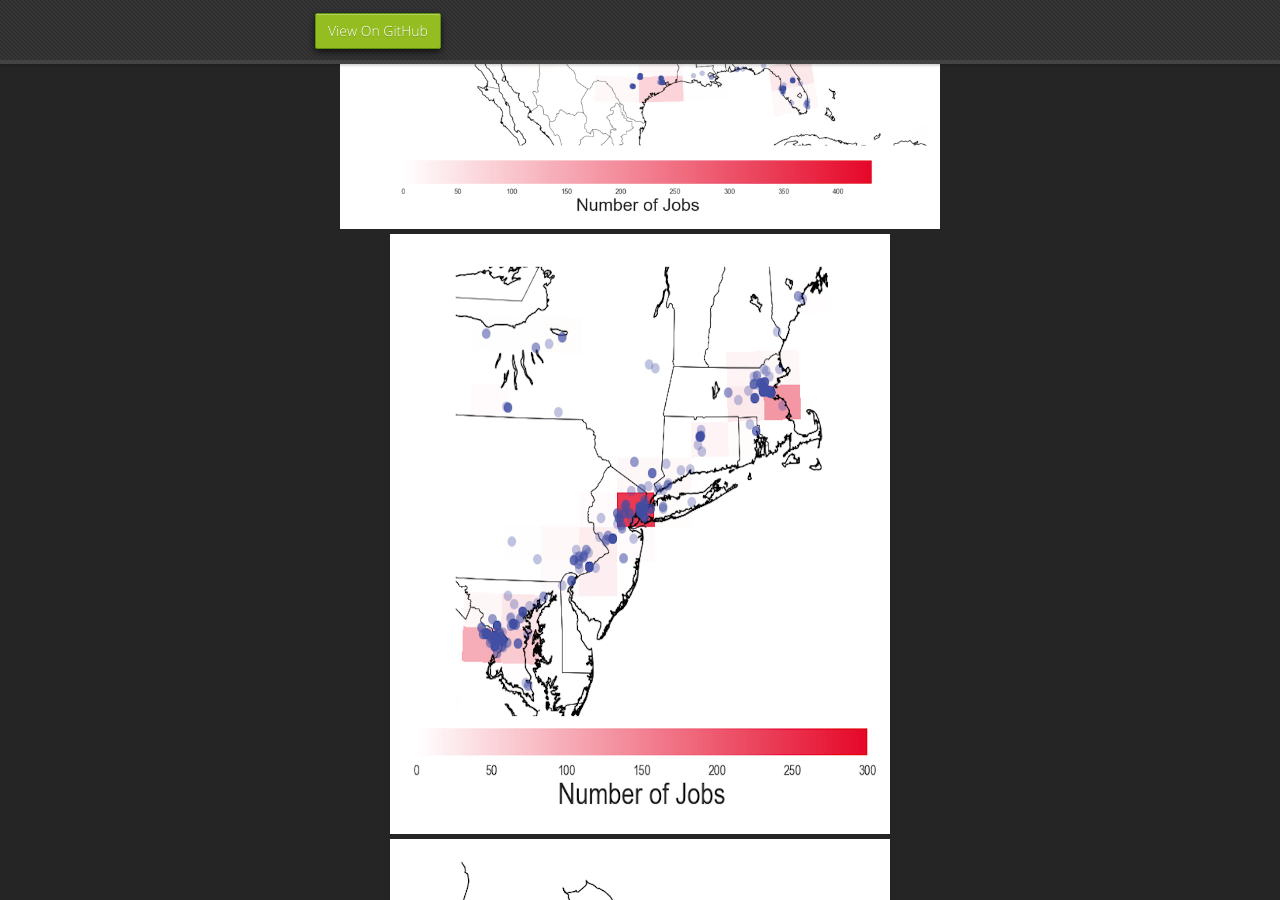
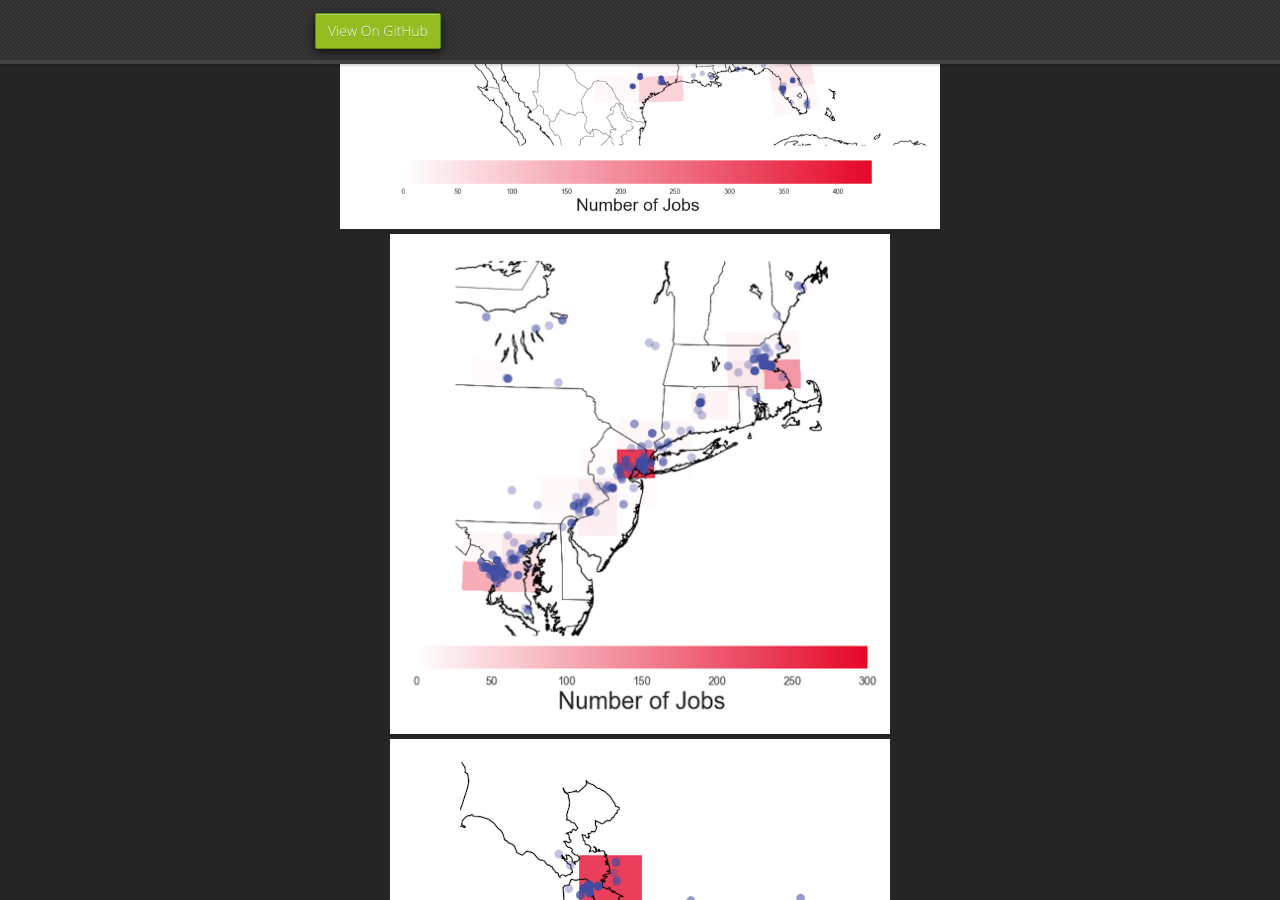
Before and after one commit to mrbrins82/mrbrins82.github.io, a Jekyll site: the page built from kaggle_indeed.md, in a window 1280 px wide and 900 px high, scrolled down 3861 px. Built offline with Jekyll 4.4.1, drawn with Linux system fonts in a browser that asks for light colours; nearby versions of some CDN libraries; our own code applies the rules of GitHub Pages for plain Markdown files.

Commit message:
resized plots

````diff
--- a/kaggle_indeed.md
+++ b/kaggle_indeed.md
@@ -155,7 +155,7 @@ f.close()
 ```
 <center><img src="./assets/images/heat_scatter_us.png" alt="us heat map" width="600" height="400" />
 </center>
-<center><img src="./assets/images/heat_scatter_nyc_zoom.png" alt="nyc zoom heat map" width="500" height="600" />
+<center><img src="./assets/images/heat_scatter_nyc_zoom.png" alt="nyc zoom heat map" width="500" height="500" />
 </center>
 <center><img src="./assets/images/heat_scatter_sanfran_zoom.png" alt="san fran zoom heat map" width="500" height="500" />
 </center>
````
